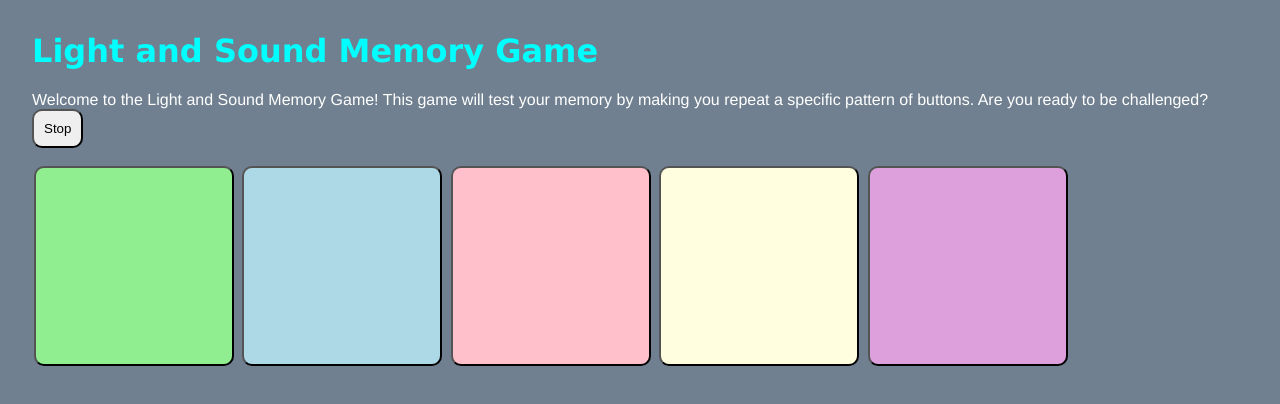
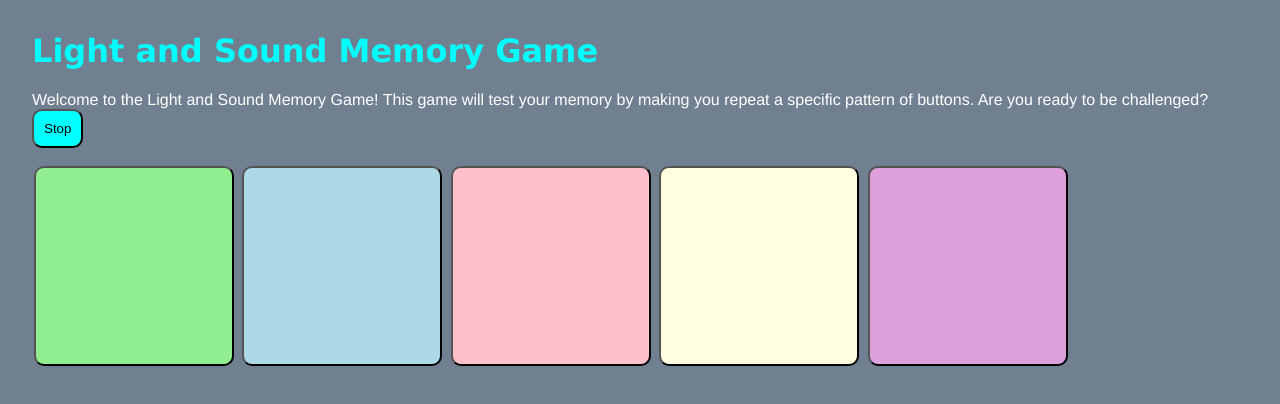
Before and after one commit to anik8das/Light-and-sound-memory-game, a plain HTML site: page index.html in a window 1280 px wide. Both pictures are taken after a click on the button "Start". Drawn offline with Linux system fonts and the light colour scheme.

Commit message:
🏚🌥 Updated with Glitch

```diff
--- a/index.html
+++ b/index.html
@@ -5,7 +5,7 @@
     <meta http-equiv="X-UA-Compatible" content="IE=edge" />
     <meta name="viewport" content="width=device-width, initial-scale=1" />
 
-    <title>Hello!</title>
+    <title>Light and Sound Memory Game!</title>
 
     <!-- import the webpage's stylesheet -->
     <link rel="stylesheet" href="/style.css" />
--- a/script.js
+++ b/script.js
@@ -88,7 +88,7 @@ function playClueSequence() {
     delay += clueHoldTime;
     delay += cluePauseTime;
   }
-  clueHoldTime = clueHoldTime - 75;
+  clueHoldTime = clueHoldTime - 85;
 }
 
 function loseGame() {
--- a/style.css
+++ b/style.css
@@ -15,6 +15,7 @@ h1 {
 button {
   padding: 10px;
   border-radius: 10px;
+  background-color: cyan;
 }
 
 #gameButtonArea > button {
```
Also changed, not shown: 1 other file.
